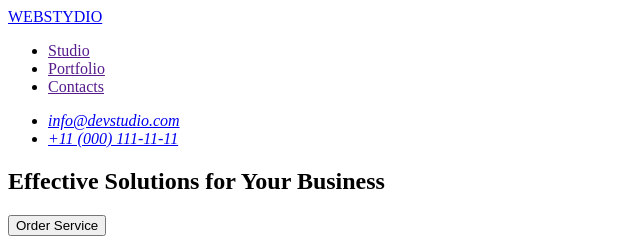
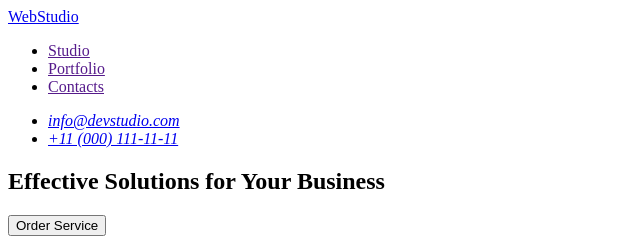
Before and after one commit to YelyzavetaKyiatkyna/goit-markup-hw-01, a plain HTML site: page index.html in a window 1280 px wide. Shown: the top 240 px of the page, 0-640 px from the left. Drawn offline with Linux system fonts and the light colour scheme.

Commit message:
Update2 index.html

```diff
--- a/index.html
+++ b/index.html
@@ -10,7 +10,7 @@
   <body>
     <header>
       <nav>
-        <a href="./index.html">WEBSTYDIO</a>
+        <a href="./index.html">WebStudio</a>
         <ul>
           <li><a href="">Studio</a></li>
           <li><a href="">Portfolio</a></li>
@@ -143,7 +143,7 @@
     </main>
 
     <footer>
-      <a href="./index.html">WEBSTYDIO</a>
+      <a href="./index.html">WebStudio</a>
       <p>
         Increase the flow of customers and sales for your business with digital
         marketing & growth solutions.
```
